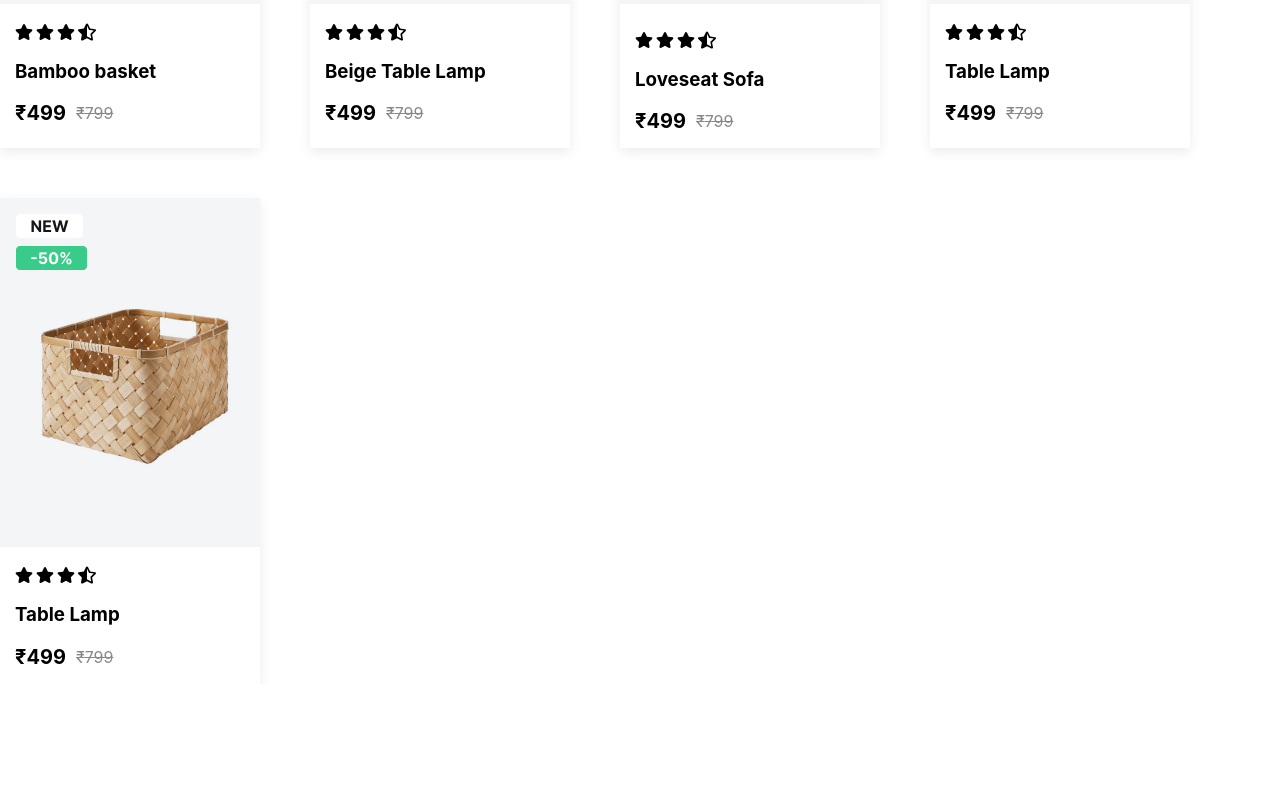
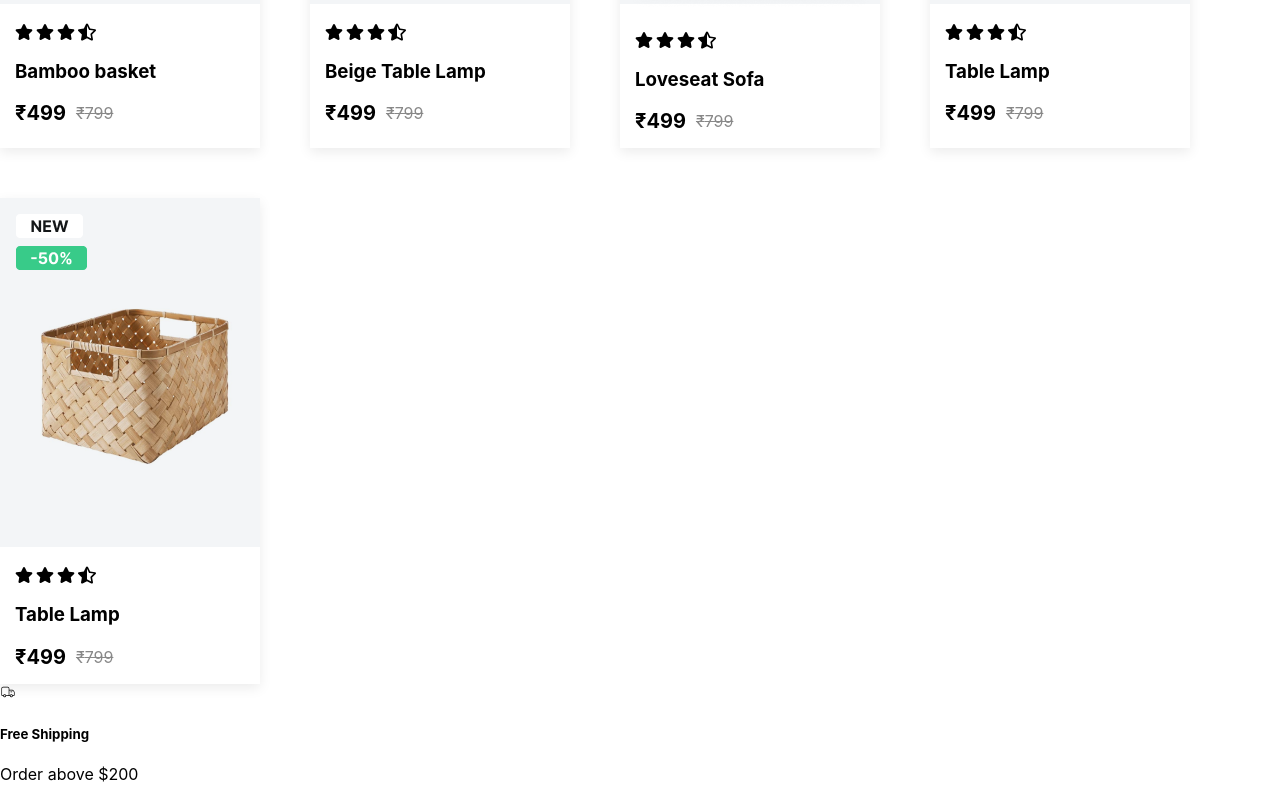
Before and after one commit to dharshika29/E-commerce, a React (Create React App) app: page / in a window 1280 px wide. Shown: the part 2318-3118 px from the top of the page. Before the commit the page ends 3002 px from the top, so only its background shows below. Built offline with nearby package versions, Linux system fonts and the light colour scheme.

Commit message:
home125/11

```diff
--- a/src/component/Home1.js
+++ b/src/component/Home1.js
@@ -17,6 +17,9 @@ import {
   FaStar,
   FaStarHalfAlt,
 } from "react-icons/fa";
+
+import { CiDeliveryTruck } from "react-icons/ci";
+
 function Home1() {
   return (
     <>
@@ -136,10 +139,21 @@ function Homeslide() {
           <Cardhome />
         </div>
       </div>
+
+      <div className={styles.a}>
+        <div>
+          <i><CiDeliveryTruck /></i>
+        </div>
+        <div>
+          <h5>Free Shipping</h5>
+          <p>Order above $200</p>
+        </div>
+      </div>
     </>
   );
 }
 
+ /* =======New Arrivals--------------------------------------- */
 function Cardhome() {
   const homecard = [
     {
```
